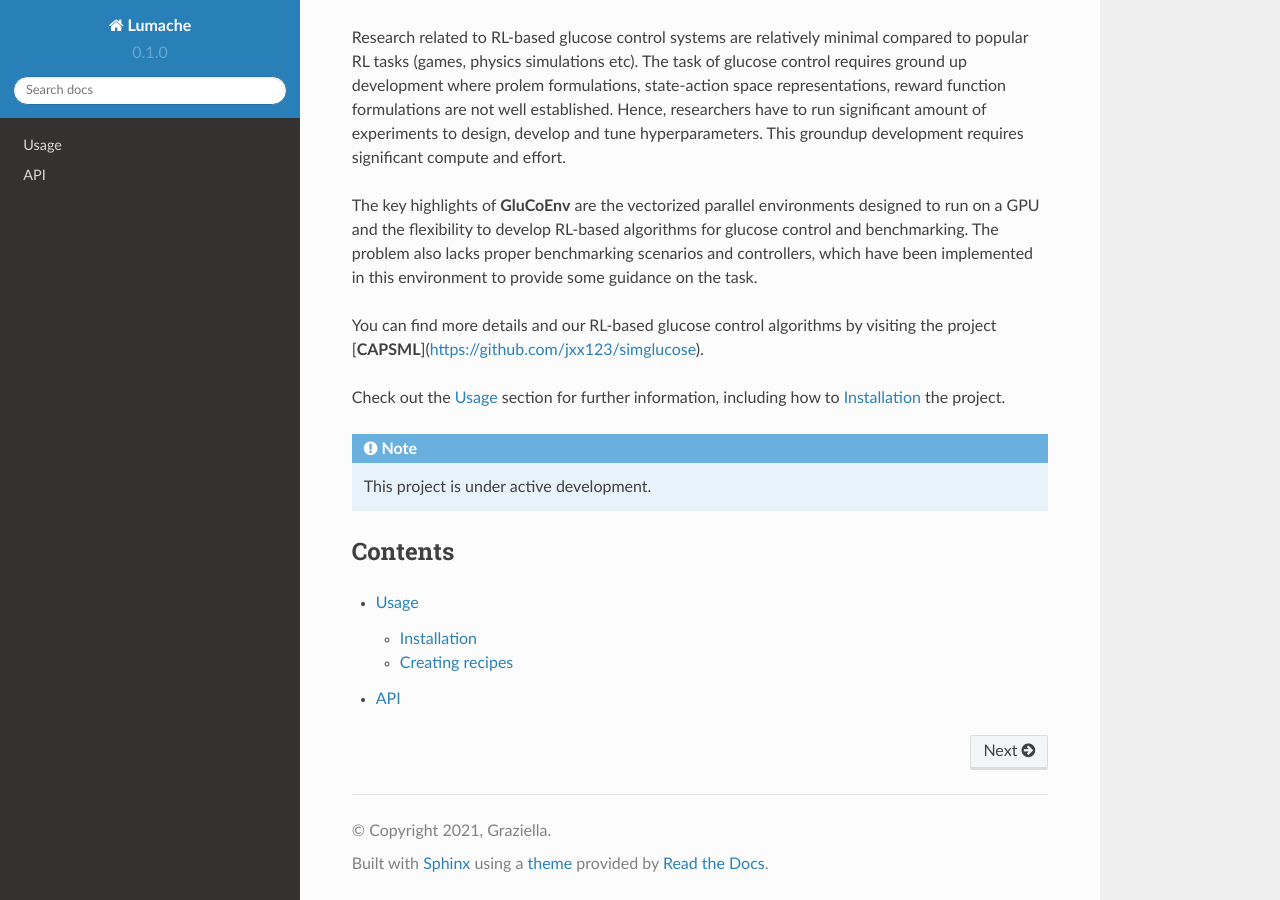
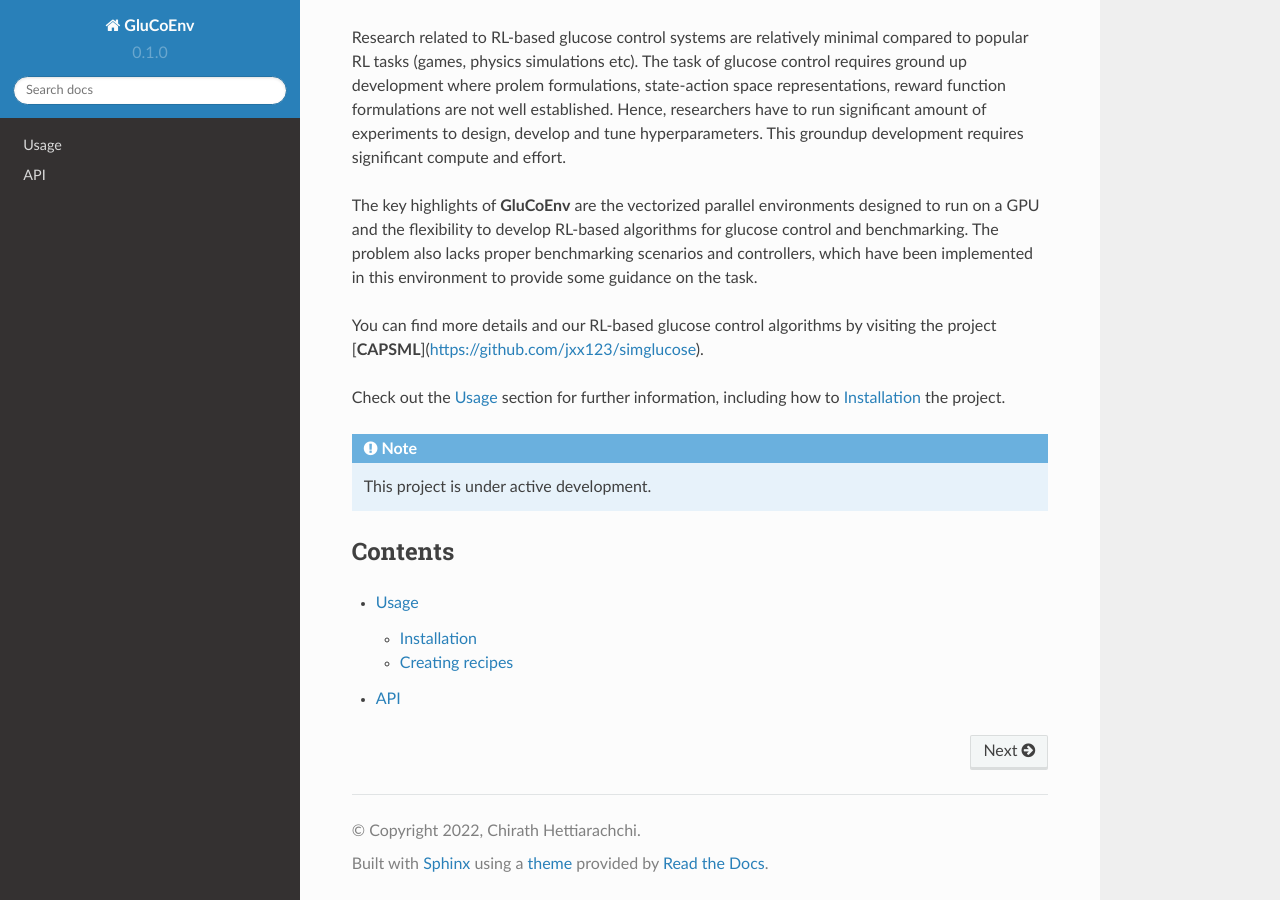
Before and after one commit to RL4H/GluCoEnv, a Sphinx documentation site: the page built from docs/source/index.rst, in a window 1280 px wide and 900 px high, scrolled down 778 px. Built offline with Sphinx 7.4.7 and the Read the Docs theme 2.0.0, drawn with Linux system fonts in a browser that asks for light colours.

Commit message:
Update conf.py

```diff
--- a/docs/source/conf.py
+++ b/docs/source/conf.py
@@ -2,9 +2,9 @@
 
 # -- Project information
 
-project = 'Lumache'
-copyright = '2021, Graziella'
-author = 'Graziella'
+project = 'GluCoEnv'
+copyright = '2022, Chirath Hettiarachchi'
+author = 'Chirath Hettiarachchi'
 
 release = '0.1'
 version = '0.1.0'
```
